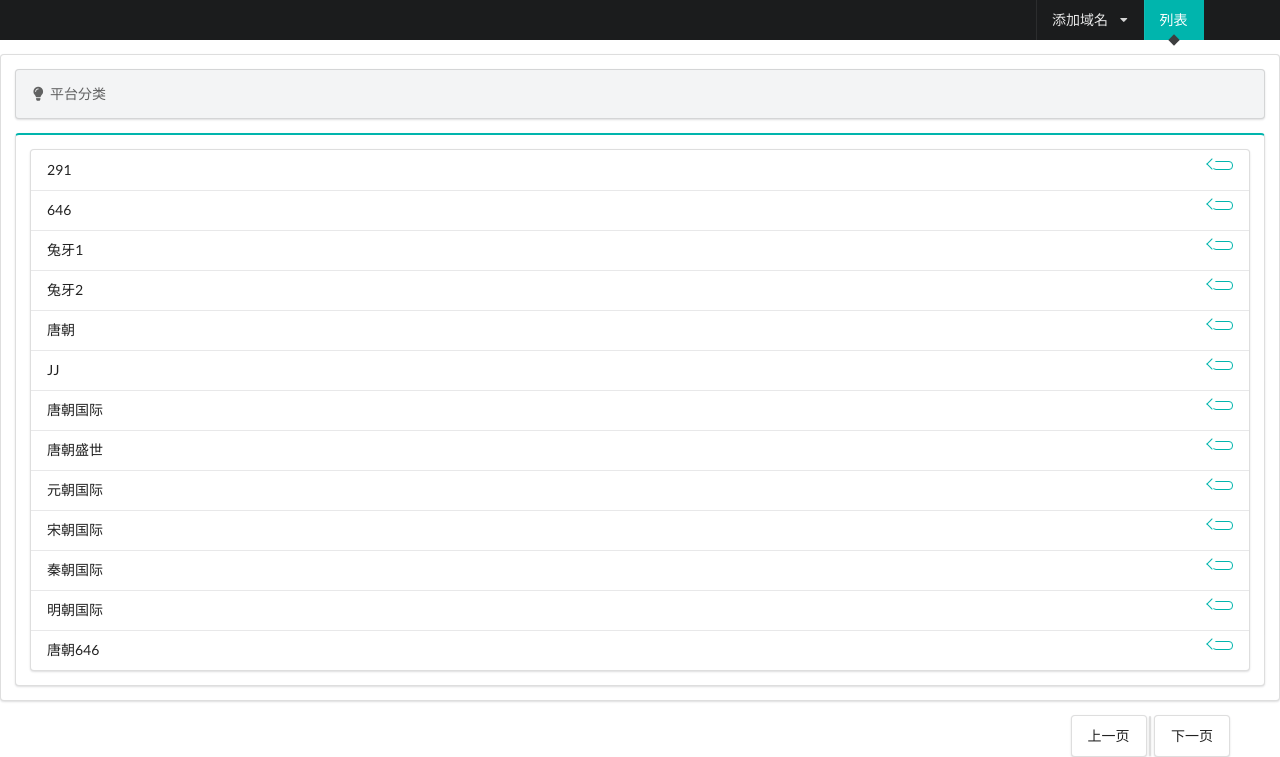
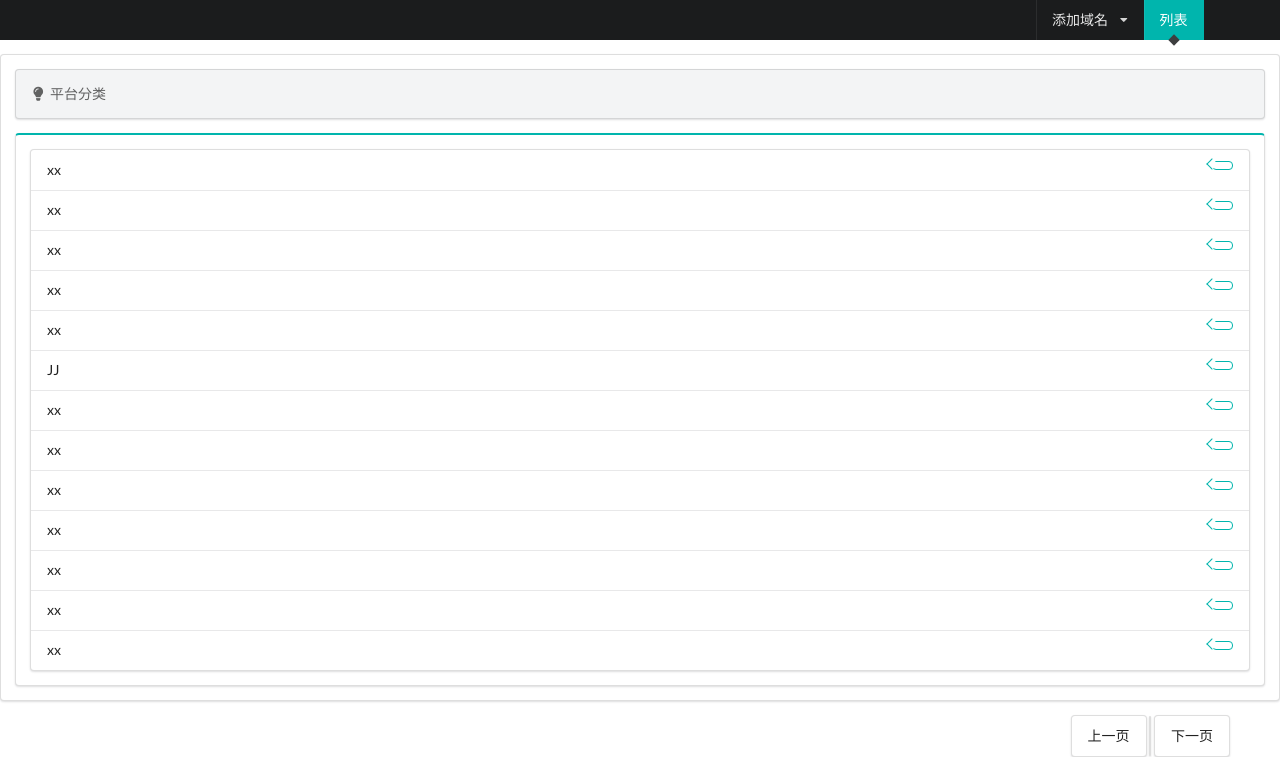
Before and after one commit to Abuab/domain, a Django app: template templates/place_sort.html in a window 1280 px wide. Shown: the part 128-885 px from the top of the page. Run offline with Django 3.2, Linux system fonts and the light colour scheme; the template is opened without the code that fills it, so the values that code supplies are empty.

Commit message:
Update place_sort.html

```diff
--- a/templates/place_sort.html
+++ b/templates/place_sort.html
@@ -15,23 +15,23 @@
         <div class="ui teal segment">
             <div class="ui fluid vertical menu">
                 <a href="{% url 'app:sort_291' %}" class="item">
-                    291
+                    xx
                     <div class="ui teal basic left pointing label">{{ certs291 }}</div>
                 </a>
                 <a href="{% url 'app:sort_646' %}" class="item">
-                    646
+                    xx
                     <div class="ui teal basic left pointing label">{{ certs646 }}</div>
                 </a>
                 <a href="{% url 'app:sort_ty1' %}" class="item">
-                    兔牙1
+                    xx
                     <div class="ui teal basic left pointing label">{{ certsty1 }}</div>
                 </a>
                 <a href="{% url 'app:sort_ty2' %}" class="item">
-                    兔牙2
+                    xx
                     <div class="ui teal basic left pointing label">{{ certsty2 }}</div>
                 </a>
                 <a href="{% url 'app:sort_tc' %}" class="item">
-                    唐朝
+                    xx
                     <div class="ui teal basic left pointing label">{{ certstc }}</div>
                 </a>
                 <a href="{% url 'app:sort_jj' %}" class="item">
@@ -39,31 +39,31 @@
                     <div class="ui teal basic left pointing label">{{ certsjj }}</div>
                 </a>
                 <a href="{% url 'app:sort_tcgj' %}" class="item">
-                    唐朝国际
+                    xx
                     <div class="ui teal basic left pointing label">{{ certstcgj }}</div>
                 </a>
                 <a href="{% url 'app:sort_tcss' %}" class="item">
-                    唐朝盛世
+                    xx
                     <div class="ui teal basic left pointing label">{{ certstcss }}</div>
                 </a>
                 <a href="{% url 'app:sort_ycgj' %}" class="item">
-                    元朝国际
+                    xx
                     <div class="ui teal basic left pointing label">{{ certsycgj }}</div>
                 </a>
                 <a href="{% url 'app:sort_scgj' %}" class="item">
-                    宋朝国际
+                    xx
                     <div class="ui teal basic left pointing label">{{ certsscgj }}</div>
                 </a>
                 <a href="{% url 'app:sort_qcgj' %}" class="item">
-                    秦朝国际
+                    xx
                     <div class="ui teal basic left pointing label">{{ certsqcgj }}</div>
                 </a>
                 <a href="{% url 'app:sort_mcgj' %}" class="item">
-                    明朝国际
+                    xx
                     <div class="ui teal basic left pointing label">{{ certsmcgj }}</div>
                 </a>
                 <a href="{% url 'app:sort_tc6' %}" class="item">
-                    唐朝646
+                    xx
                     <div class="ui teal basic left pointing label">{{ certstc6 }}</div>
                 </a>
             </div>
```
